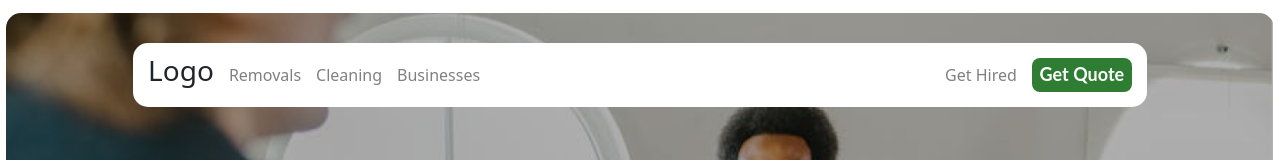
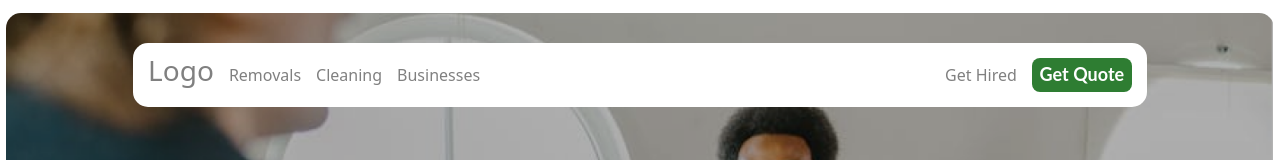
Before and after one commit to Ukoeka/hilo, a Vue app: page / in a window 1280 px wide. Shown: the top 160 px of the page. Built offline with nearby package versions, Linux system fonts and the light colour scheme.

Commit message:
fixed link

```diff
--- a/src/layouts/partials/topnav.vue
+++ b/src/layouts/partials/topnav.vue
@@ -1,7 +1,10 @@
 <template>
     <div class="tops">
       <div class="left">
-        <h3>Logo</h3>
+        <RouterLink to="/payments">
+          <h3>Logo</h3>
+        </RouterLink>
+
         <a href="">Removals</a>
         <a href="/cleaning">Cleaning</a>
         <a href="">Businesses</a>
```
